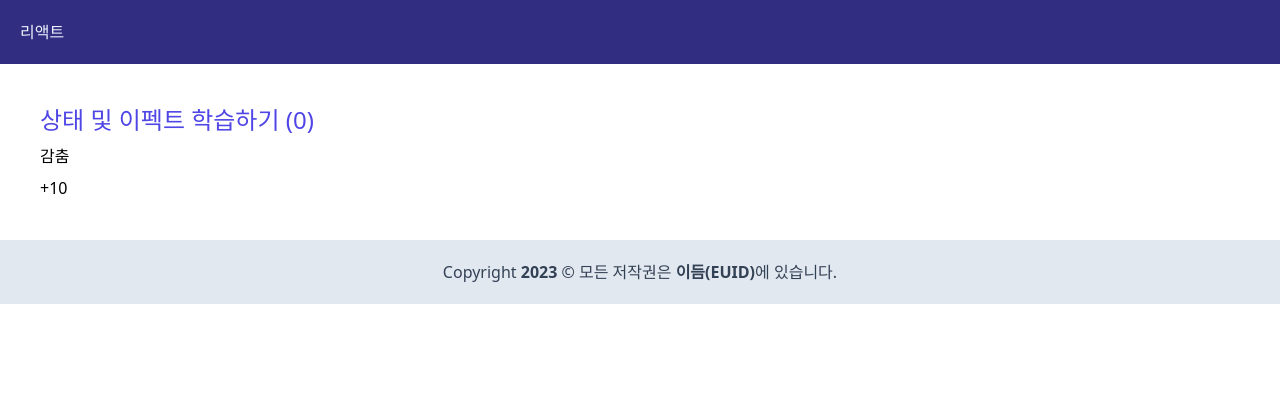
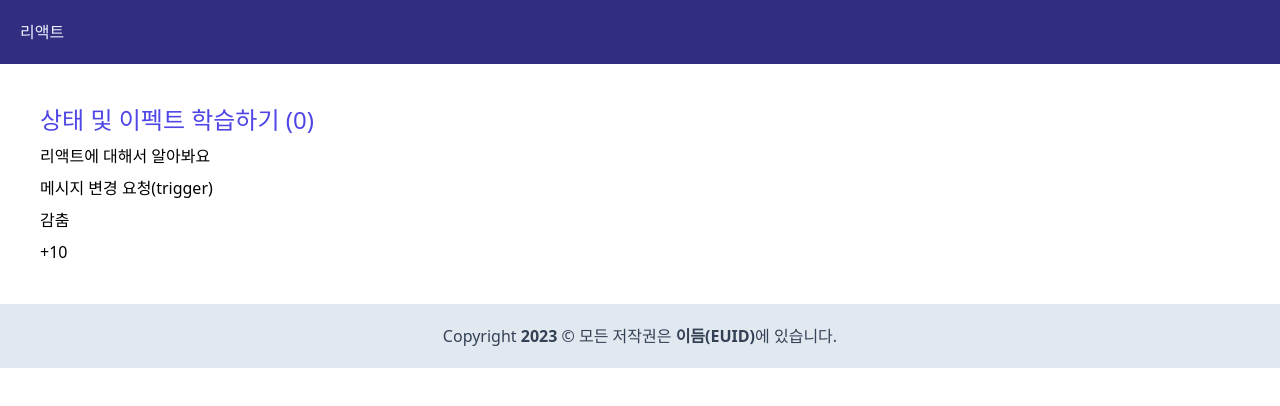
Before and after one commit to jisulee97/learn-react, a React (Vite) app: page / in a window 1280 px wide. Shown: the top 406 px of the page. Built offline with nearby package versions, Linux system fonts and the light colour scheme; a web font is replaced by a local one.

Commit message:
Add : 컴포넌트 렌더링 프로세스 설명
- 렌더 트리거
- 컴포넌트 렌더링
- DOM 커밋
- 이펙트 콜백 함수 (조건)

```diff
--- a/src/pages/LearnStateAndEffects.jsx
+++ b/src/pages/LearnStateAndEffects.jsx
@@ -10,6 +10,8 @@
 
 import { useEffect, useState } from 'react';
 
+// 리액트: LearnStateAndEffects 컴포넌트를 다시 실행한다.
+// 리액트 렌더 트리거 효윤님이 요청했으니까.
 function LearnStateAndEffects() {
   const [count, setCount] = useState(0);
 
@@ -54,11 +56,49 @@ function LearnStateAndEffects() {
     console.log('isShow = ', isShow); // current state snapshot
   };
 
+  /* -------------------------------------------------------------------------- */
+
+  // 상태 (스냅샷)
+  const [studyMessage, setStudyMessage] = useState('리액트에 대해서 알아봐요');
+
+  // 이벤트 핸들러
+  const handleChangeMessage = () => {
+    //# 1) 상태 업데이트 함수 (실행되면 렌더 트리거)
+    // 리액트!!!! 나(효윤) 화면의 메시지가 바뀌길 원해!! 바꿔줘!!
+    setStudyMessage('효윤님 화이팅!!! 😄');
+  };
+
+  //# 2) 컴포넌트 렌더링 (함수 컴포넌트 다시 실행)
+  // DOM 커밋: 상태가 다음 상태로 변경되어 렌더링 되면 리액트가 실제 DOM 변경 이력을 반영
+
+  //# 3) 이펙트 (DOM 커밋 이후에 실행)
+  // 이펙트 실행 조건(배열로 설정)
+  useEffect(
+    /* callback - when??? */
+    () => {
+      console.log(studyMessage);
+    },
+    // 실행 조건
+    // 배열에 포함된 상태가 변경되면 이펙트 함수가 콜백된다.
+    [studyMessage] // 관심사는 얘 뿐!
+  );
+
+  // 3단계 : 클린업이 중요한 이유
+  useEffect(() => {
+    console.log('초기 랜더링 또는 리-랜더링 될 떄마다 실행');
+  }, [studyMessage, count]); // 조건이 없기 때문에 항상 실행!/ [](빈배열) 추가 시 한번만 실행되고 [] 안에 있는 것들에만 반응
+
   return (
     <div className="m-10 flex flex-col gap-2 items-start">
       <h2 className={`text-indigo-600 font-suit text-2xl`}>
         상태 및 이펙트 학습하기 ({count})
       </h2>
+      {/* DOM 커밋: 상태가 다음 상태로 변경되어 렌더링 되면 리액트가 실제 DOM 변경 이력을 반영 */}
+      <p>{studyMessage}</p>
+      <button type="button" onClick={handleChangeMessage}>
+        메시지 변경 요청(trigger)
+      </button>
+
       <button type="button" onClick={handleToggle}>
         {isShow ? '감춤' : '숨김'}
       </button>
```
